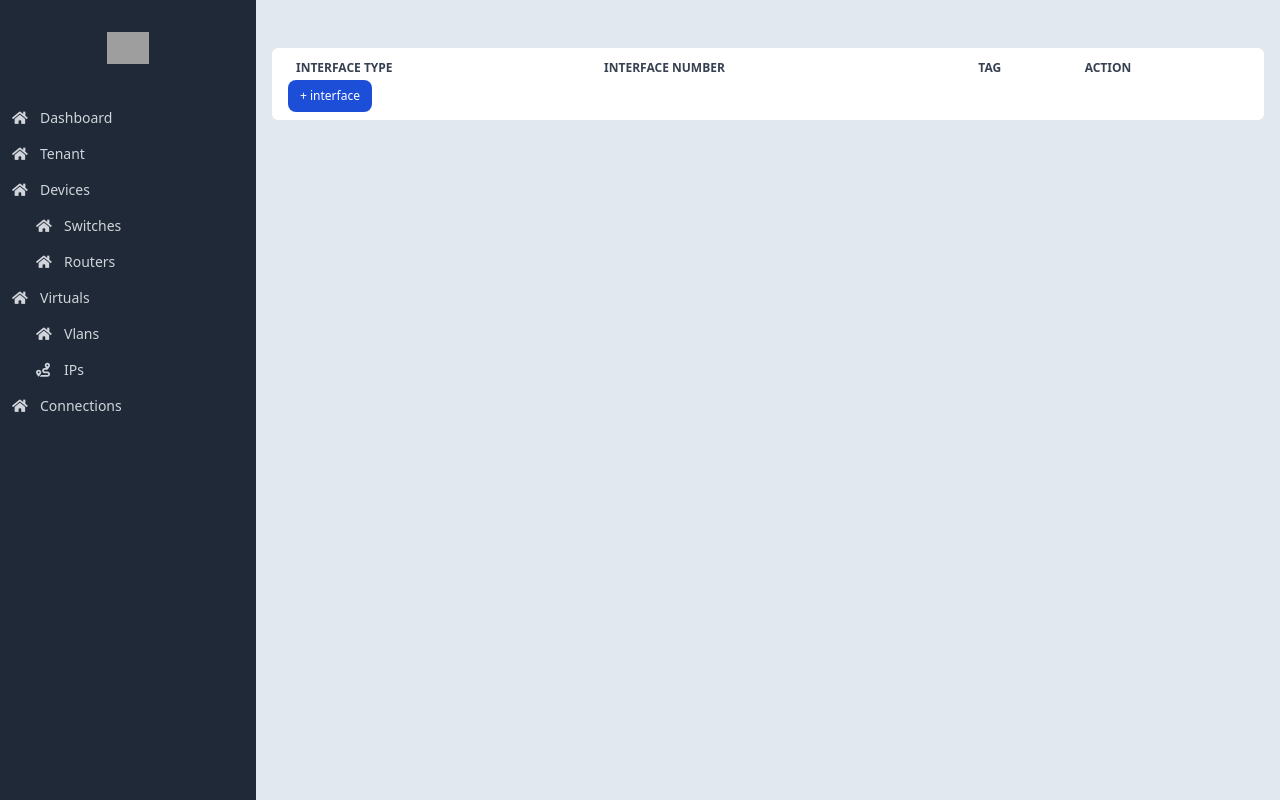
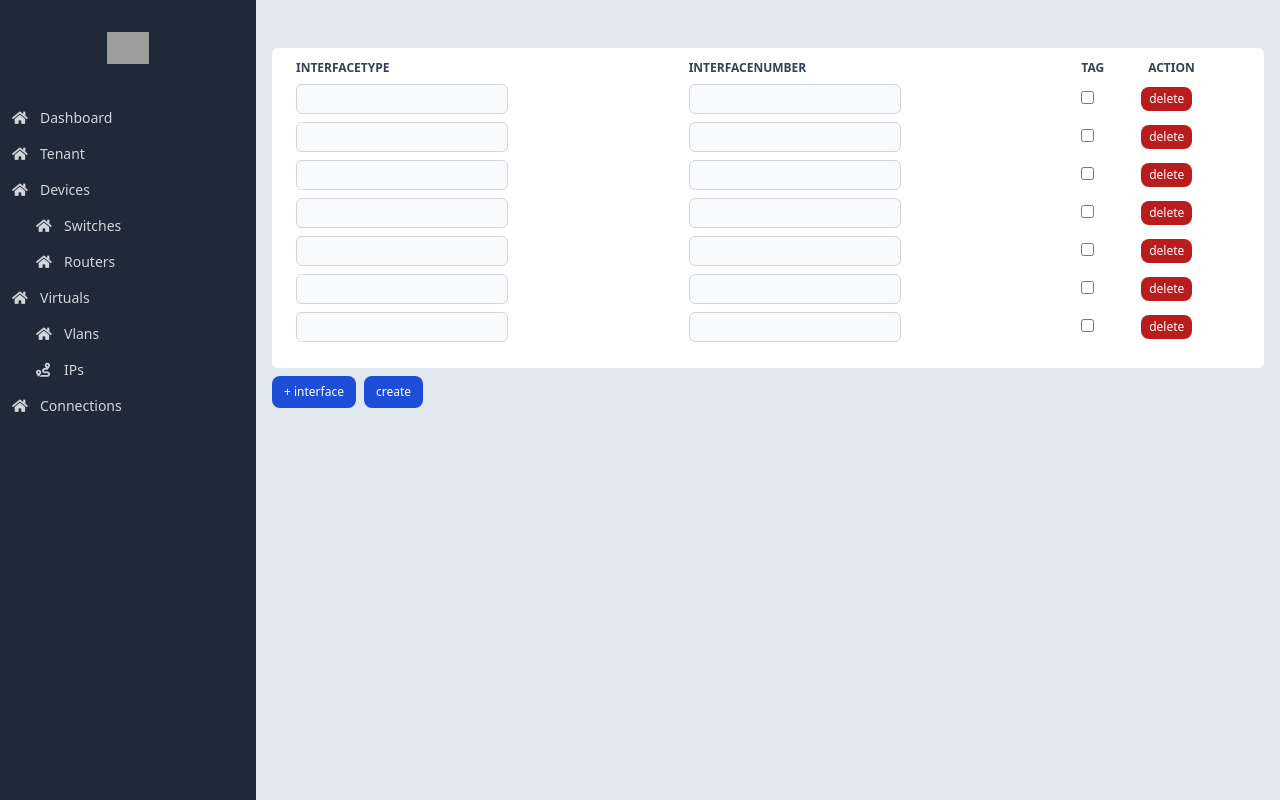
Before and after one commit to squirrel-cage-work/netgraph, a React (Create React App) app in the folder frontend/react/: page /component in a window 1280 px wide. Built offline with nearby package versions, Linux system fonts and the light colour scheme; grey boxes are pictures that could not be loaded.

Commit message:
update Interface.js

```diff
--- a/frontend/react/src/components/Interface.js
+++ b/frontend/react/src/components/Interface.js
@@ -1,37 +1,34 @@
 import React, { useState } from 'react';
 
 const interfaceTableDefinition = [
-  'interface type',
-  'interface number',
-  //'tag',
-  //'Action'
+  'interfaceType',
+  'interfaceNumber',
 ];
 
 const interfaceTableDefinitionObject = [{
-  'interface type': '',
-  'interface number': ''
+  'interfaceType': '',
+  'interfaceNumber': ''
 }];
 
-const Interface = () => {
+const Interface = (props) => {
+
+  /*
+  APIパスの定義
+      config/Config.js
+      config/ItemDefinitions.js
+  */
+  if (props.deviceType === 'switches') {
+
+  }
 
   // テーブルの列データの管理
   const [tableCols, setTableCols] = useState(interfaceTableDefinition);
   // テーブルの行データの管理
-  const [tableRows, setTableRows] = useState([]);
+  const [tableRows, setTableRows] = useState([{}, {}, {}, {}, {}, {}, {}]);
 
   // テーブルの行データの追加
   const addTableRows = () => {
     setTableRows((prevRows) => [...prevRows, {}]);
-  };
-
-
-  const handleInputChange = (rowIndex, col, value) => {
-    setTableRows((prevRows) => {
-      const newRows = [...prevRows];
-      newRows[rowIndex] = { ...newRows[rowIndex], [col]: value };
-      console.log(newRows);
-      return newRows;
-    });
   };
 
   //テーブルの行データの削除
@@ -42,8 +39,52 @@ const Interface = () => {
     });
   };
 
+
+  // データの取得
+  const handleInputChange = (rowIndex, col, value) => {
+    setTableRows((prevRows) => {
+      const newRows = [...prevRows];
+      newRows[rowIndex] = { ...newRows[rowIndex], [col]: value };
+      console.log(newRows);
+      return newRows;
+    });
+  };
+
+  // Interface API Body の作成
+  const handleSubmit = async (event) => {
+    event.preventDefault();
+
+    console.log(props.deviceType);
+
+    let body = [];
+    let elem = {};
+
+    tableRows.map((item) => {
+      if (item['tag'] === undefined) {
+        elem = {
+          'properties': {
+            'interfaceType': item['interfaceType'],
+            'intrefaceNumber': item['interfaceNumber'],
+            'tags': false
+          }
+        };
+      } else {
+        elem = {
+          'properties': {
+            'interfaceType': item['interfaceType'],
+            'intrefaceNumber': item['interfaceNumber'],
+            'tags': item['tag']
+          }
+        };
+      };
+      body.push(elem);
+    });
+    console.log(body);
+  };
+
   return (
-    <div className='rounded-md border-1 bg-white px-4 py-2'>
+    <div>
+      <div className='rounded-md border-1 bg-white px-4 py-2 overflow-y-auto h-80'>
         <table className="w-full text-sm text-justify">
           <thead className='text-xs text-gray-700 uppercase'>
             <tr>
@@ -67,12 +108,14 @@ const Interface = () => {
                         <input
                           value={row[col]} // 現在の値を表示
                           onChange={(e) => handleInputChange(rowIndex, col, e.target.value)}
-                        className='px-1 bg-gray-50 border border-gray-300 text-gray-900 text-sm rounded-md  focus:ring-blue-500 focus:border-blue-500 block py-1' required/>
+                          className='px-1 bg-gray-50 border border-gray-300 text-gray-900 text-sm rounded-md  focus:ring-blue-500 focus:border-blue-500 block py-1' required />
                       </td>
                     )
                   })}
                   <td className='text-white px-2 py-1'>
-                  <input type="checkbox" />
+                    <input type="checkbox"
+                      onChange={(e) => handleInputChange(rowIndex, 'tag', e.target.checked)}
+                    />
                   </td>
                   <td>
                     <button
@@ -86,13 +129,26 @@ const Interface = () => {
               )
             })}
           </tbody>
+        </table>
+      </div>
+      <div className='flex'>
+        <div className='pt-2'>
           <button
             type="button"
             className="px-3 py-2 text-xs font-medium text-center text-white bg-blue-700 rounded-lg hover:bg-blue-800 focus:ring-4 focus:outline-none focus:ring-blue-300 dark:bg-blue-600 dark:hover:bg-blue-700 dark:focus:ring-blue-800"
             onClick={addTableRows}>
             + interface
           </button>
-      </table>
+        </div>
+        <div className='pt-2 px-2'>
+          <button
+            type="button"
+            className="px-3 py-2 text-xs font-medium text-center text-white bg-blue-700 rounded-lg hover:bg-blue-800 focus:ring-4 focus:outline-none focus:ring-blue-300 dark:bg-blue-600 dark:hover:bg-blue-700 dark:focus:ring-blue-800"
+            onClick={handleSubmit}>
+            create
+          </button>
+        </div>
+      </div>
     </div>
   );
 };
```
Lines whose indentation alone changed are shown as unchanged.
